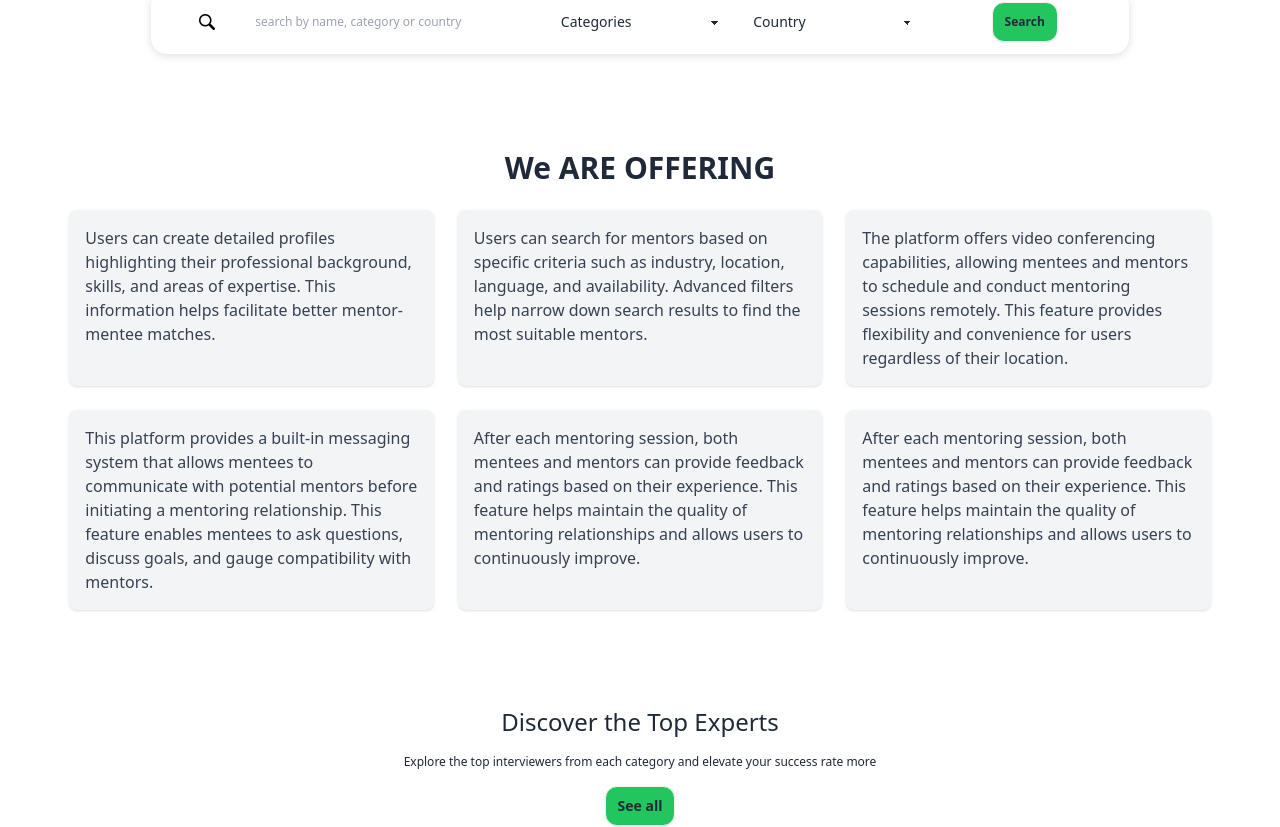
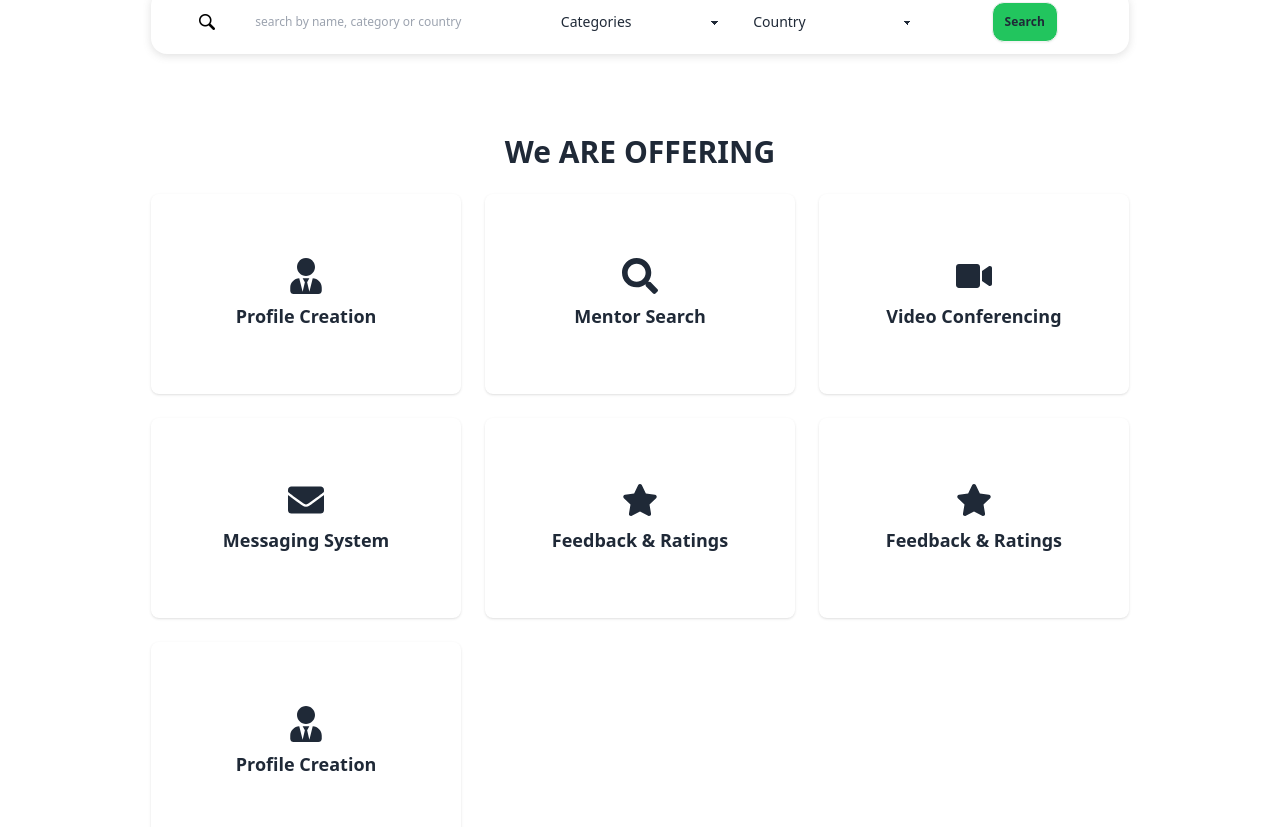
Before and after one commit to HiYasin/mocktrails-client, a React (Vite) app: page / in a window 1280 px wide. Shown: the part 1010-1837 px from the top of the page. Built offline with nearby package versions, Linux system fonts and the light colour scheme.

Commit message:
Offerings section updated--(Icons will be change later)

```diff
--- a/src/components/OfferingsGrid.jsx
+++ b/src/components/OfferingsGrid.jsx
@@ -1,4 +1,5 @@
 import React, { useState, useEffect } from "react";
+import { FaUserTie, FaSearch, FaVideo, FaEnvelope, FaStar } from "react-icons/fa"; // Sample icons
 
 // Sample Component
 const OfferingsGrid = () => {
@@ -6,28 +7,72 @@ const OfferingsGrid = () => {
 
   // Fetch or Import JSON Data
   useEffect(() => {
-    // Simulate fetching data; replace this with a real fetch from an API or data file.
     const data = [
-      { id: 1, text: "Users can create detailed profiles highlighting their professional background, skills, and areas of expertise. This information helps facilitate better mentor-mentee matches." },
-      { id: 2, text: "Users can search for mentors based on specific criteria such as industry, location, language, and availability. Advanced filters help narrow down search results to find the most suitable mentors." },
-      { id: 3, text: "The platform offers video conferencing capabilities, allowing mentees and mentors to schedule and conduct mentoring sessions remotely. This feature provides flexibility and convenience for users regardless of their location." },
-      { id: 4, text: "This platform provides a built-in messaging system that allows mentees to communicate with potential mentors before initiating a mentoring relationship. This feature enables mentees to ask questions, discuss goals, and gauge compatibility with mentors." },
-      { id: 5, text: "After each mentoring session, both mentees and mentors can provide feedback and ratings based on their experience. This feature helps maintain the quality of mentoring relationships and allows users to continuously improve." },
-      { id: 6, text: "After each mentoring session, both mentees and mentors can provide feedback and ratings based on their experience. This feature helps maintain the quality of mentoring relationships and allows users to continuously improve." }
+      {
+        id: 1,
+        heading: "Profile Creation",
+        icon: <FaUserTie className="text-4xl text-gray-800" />,
+        details: "Users can create detailed profiles highlighting their professional background, skills, and areas of expertise. This information helps facilitate better mentor-mentee matches.",
+      },
+      {
+        id: 2,
+        heading: "Mentor Search",
+        icon: <FaSearch className="text-4xl text-gray-800" />,
+        details: "Users can search for mentors based on specific criteria such as industry, location, language, and availability. Advanced filters help narrow down search results to find the most suitable mentors.",
+      },
+      {
+        id: 3,
+        heading: "Video Conferencing",
+        icon: <FaVideo className="text-4xl text-gray-800" />,
+        details: "The platform offers video conferencing capabilities, allowing mentees and mentors to schedule and conduct mentoring sessions remotely. This feature provides flexibility and convenience for users regardless of their location.",
+      },
+      {
+        id: 4,
+        heading: "Messaging System",
+        icon: <FaEnvelope className="text-4xl text-gray-800" />,
+        details: "This platform provides a built-in messaging system that allows mentees to communicate with potential mentors before initiating a mentoring relationship. This feature enables mentees to ask questions, discuss goals, and gauge compatibility with mentors.",
+      },
+      {
+        id: 5,
+        heading: "Feedback & Ratings",
+        icon: <FaStar className="text-4xl text-gray-800" />,
+        details: "After each mentoring session, both mentees and mentors can provide feedback and ratings based on their experience. This feature helps maintain the quality of mentoring relationships and allows users to continuously improve.",
+      },
+      {
+        id: 6,
+        heading: "Feedback & Ratings",
+        icon: <FaStar className="text-4xl text-gray-800" />,
+        details: "After each mentoring session, both mentees and mentors can provide feedback and ratings based on their experience. This feature helps maintain the quality of mentoring relationships and allows users to continuously improve.",
+      }, {
+        id: 7,
+        heading: "Profile Creation",
+        icon: <FaUserTie className="text-4xl text-gray-800" />,
+        details: "Users can create detailed profiles highlighting their professional background, skills, and areas of expertise. This information helps facilitate better mentor-mentee matches.",
+      },
+
     ];
     setOfferings(data);
   }, []);
 
   return (
-    <div className="container mx-auto p-4">
+    <div className="w-full md:w-10/12 container mx-auto">
       <h1 className="text-3xl font-bold text-center mb-6">We ARE OFFERING</h1>
       <div className="grid grid-cols-1 md:grid-cols-2 lg:grid-cols-3 gap-6">
         {offerings.map((item) => (
           <div
             key={item.id}
-            className="bg-gray-100 p-4 rounded-lg shadow hover:shadow-lg transition duration-300"
+            className="relative group w-full  bg-transparent p-16 rounded-lg shadow hover: transition duration-300 overflow-hidden"
           >
-            <p className="text-gray-700">{item.text}</p>
+            {/* Icon and Heading */}
+            <div className="flex flex-col items-center text-center">
+              {item.icon}
+              <h2 className="mt-2 text-lg font-semibold text-gray-800">{item.heading}</h2>
+            </div>
+
+            {/* Hover Overlay */}
+            <div className="absolute inset-0 backdrop-blur-sm bg-indigo-950 bg-opacity-75 text-white flex flex-col justify-center items-center text-center px-4 opacity-0 group-hover:opacity-100 transition-opacity duration-400">
+              <p>{item.details}</p>
+            </div>
           </div>
         ))}
       </div>
```
